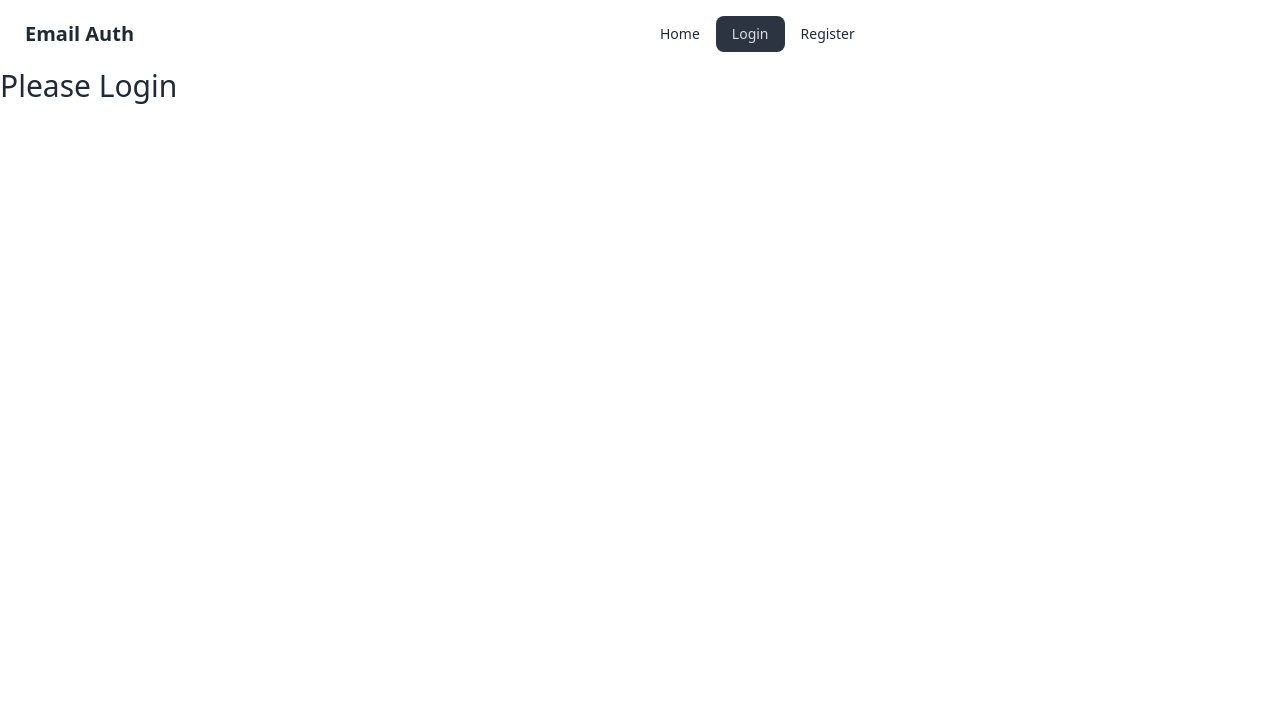
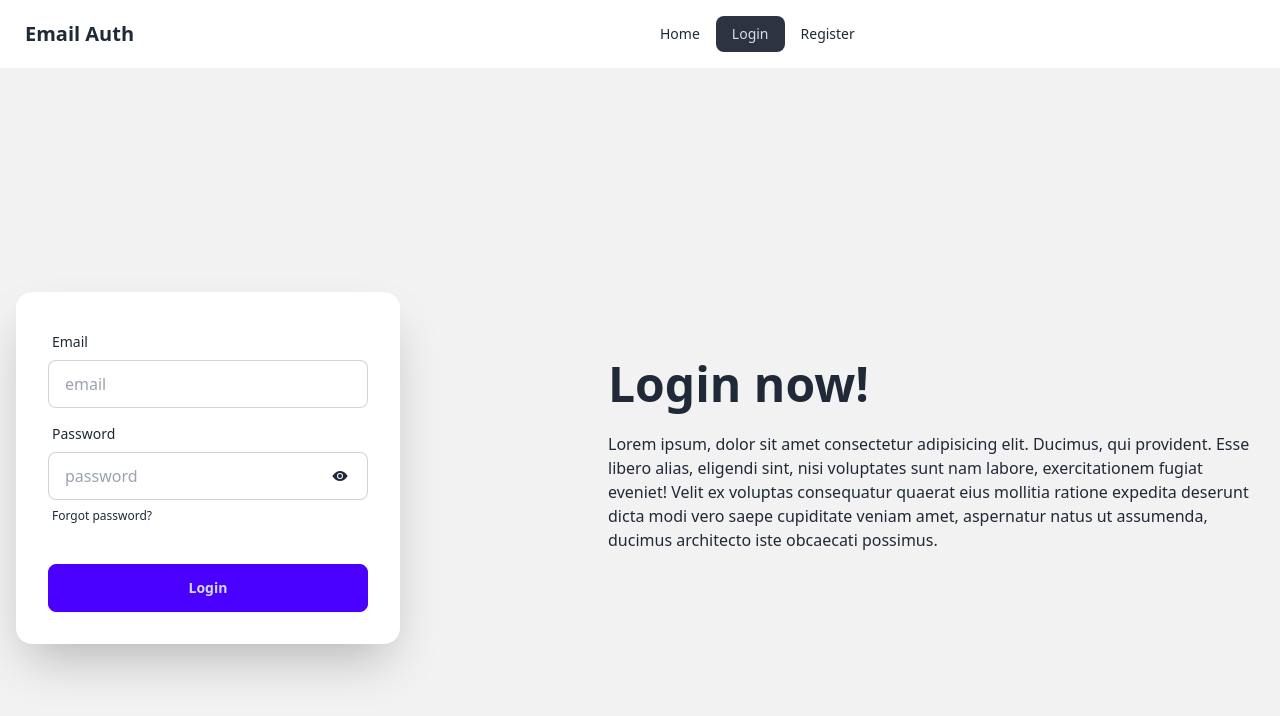
Before and after one commit to omorfarukmahfuj/50-User-Email-Password-Auth, a React (Vite) app: page /login in a window 1280 px wide. Shown: the top 716 px of the page. Built offline with nearby package versions, Linux system fonts and the light colour scheme.

Commit message:
Login Feature Added

```diff
--- a/src/components/Home/Home.jsx
+++ b/src/components/Home/Home.jsx
@@ -13,7 +13,6 @@ const Home = () => {
     const password = e.target.password.value;
     const termsAccepted = e.target.terms.checked;
     console.log(email, password, termsAccepted);
-
 
     // Reset Error
     setSignUpSuccess('');
@@ -32,7 +31,6 @@ const Home = () => {
       setSignUpError('Please accepted the terms & conditions');
       return;
     }
-
 
     // Create User
     createUserWithEmailAndPassword(auth, email, password)
@@ -102,10 +100,6 @@ const Home = () => {
                     <a className='text-primary' href=""> Terms & Conditions</a>
                   </label>
                 </div>
-
-                <label className="label">
-                  <a href="#" className="label-text-alt link link-hover">Forgot password?</a>
-                </label>
               </div>
 
               {/* Sign Up Error Message */}
--- a/src/components/Login/Login.jsx
+++ b/src/components/Login/Login.jsx
@@ -1,9 +1,136 @@
-import React from 'react';
+import React, { useState } from 'react';
+import auth from '../../firebase/firebase.config';
+import { IoEye, IoEyeOff } from "react-icons/io5";
+import { signInWithEmailAndPassword } from 'firebase/auth';
 
 const Login = () => {
+  const [loginError, setLoginError] = useState('');
+  const [loginSuccess, setLoginSuccess] = useState('');
+  const [showPassword, setShowPassword] = useState(false);
+  const handleLogin = e => {
+    e.preventDefault();
+    const email = e.target.email.value;
+    const password = e.target.password.value;
+    console.log(email, password);
+
+    // Reset Error
+    setLoginSuccess('');
+    setLoginError('');
+
+    // Logged In User
+    signInWithEmailAndPassword(auth, email, password)
+      .then(result => {
+        console.log(result.user);
+        setLoginSuccess('Login Successfully.')
+
+      })
+      .catch(error => {
+        console.error(error);
+        setLoginError(error.message);
+      })
+
+  }
   return (
     <div>
-      <h2 className="text-3xl">Please Login</h2>
+      <div className="hero bg-base-200 min-h-screen">
+        <div className="hero-content flex-col lg:flex-row-reverse gap-52">
+          {/* Login Info */}
+          <div className="text-center lg:text-left">
+            <h1 className="text-5xl font-bold">Login now!</h1>
+            <p className="py-6">
+              Lorem ipsum, dolor sit amet consectetur adipisicing elit. Ducimus, qui provident. Esse libero alias, eligendi sint, nisi voluptates sunt nam labore, exercitationem fugiat eveniet! Velit ex voluptas consequatur quaerat eius mollitia ratione expedita deserunt dicta modi vero saepe cupiditate veniam amet, aspernatur natus ut assumenda, ducimus architecto iste obcaecati possimus.
+            </p>
+          </div>
+
+          {/* Login Form */}
+          <div className="card bg-base-100 w-full max-w-sm shrink-0 shadow-2xl">
+            <form className="card-body" onSubmit={handleLogin}>
+
+              {/* Email */}
+              <div className="form-control">
+                <label className="label">
+                  <span className="label-text">Email</span>
+                </label>
+
+                <input
+                  type="email"
+                  name='email'
+                  placeholder="email"
+                  className="input input-bordered"
+                  required />
+              </div>
+
+              {/* Password */}
+              <div className="form-control">
+                <label className="label">
+                  <span className="label-text">Password</span>
+                </label>
+
+                <div className='relative'>
+                  <input
+                    type={showPassword ? "text" : "password"}
+                    name='password'
+                    placeholder="password"
+                    className="input input-bordered w-full"
+                    required />
+                  <span className='absolute top-1/4 right-5 mt-1' onClick={() => setShowPassword(!showPassword)}>
+                    {
+                      showPassword ? <IoEyeOff /> : <IoEye />
+                    }
+                  </span>
+                </div>
+
+                <label className="label">
+                  <a href="#" className="label-text-alt link link-hover">Forgot password?</a>
+                </label>
+              </div>
+
+              {/* Login Error Message */}
+              {
+                loginError && <div
+                  role="alert"
+                  className="flex items-center gap-2 text-red-600">
+                  <svg
+                    xmlns="http://www.w3.org/2000/svg"
+                    className="h-6 w-6 shrink-0 stroke-current"
+                    fill="none"
+                    viewBox="0 0 24 24">
+                    <path
+                      strokeLinecap="round"
+                      strokeLinejoin="round"
+                      strokeWidth="2"
+                      d="M10 14l2-2m0 0l2-2m-2 2l-2-2m2 2l2 2m7-2a9 9 0 11-18 0 9 9 0 0118 0z" />
+                  </svg>
+                  <span>{loginError}</span>
+                </div>
+              }
+
+              {/* Login Success Message */}
+              {
+                loginSuccess && <div
+                  role="alert"
+                  className="flex items-center gap-2 text-green-600">
+                  <svg
+                    xmlns="http://www.w3.org/2000/svg"
+                    className="h-6 w-6 shrink-0 stroke-current"
+                    fill="none"
+                    viewBox="0 0 24 24">
+                    <path
+                      strokeLinecap="round"
+                      strokeLinejoin="round"
+                      strokeWidth="2"
+                      d="M9 12l2 2 4-4m6 2a9 9 0 11-18 0 9 9 0 0118 0z" />
+                  </svg>
+                  <span>{loginSuccess}</span>
+                </div>
+              }
+              <div className="form-control mt-6">
+                <button className="btn btn-primary">Login</button>
+              </div>
+            </form>
+          </div>
+        </div>
+      </div>
     </div>
   );
 };
```
